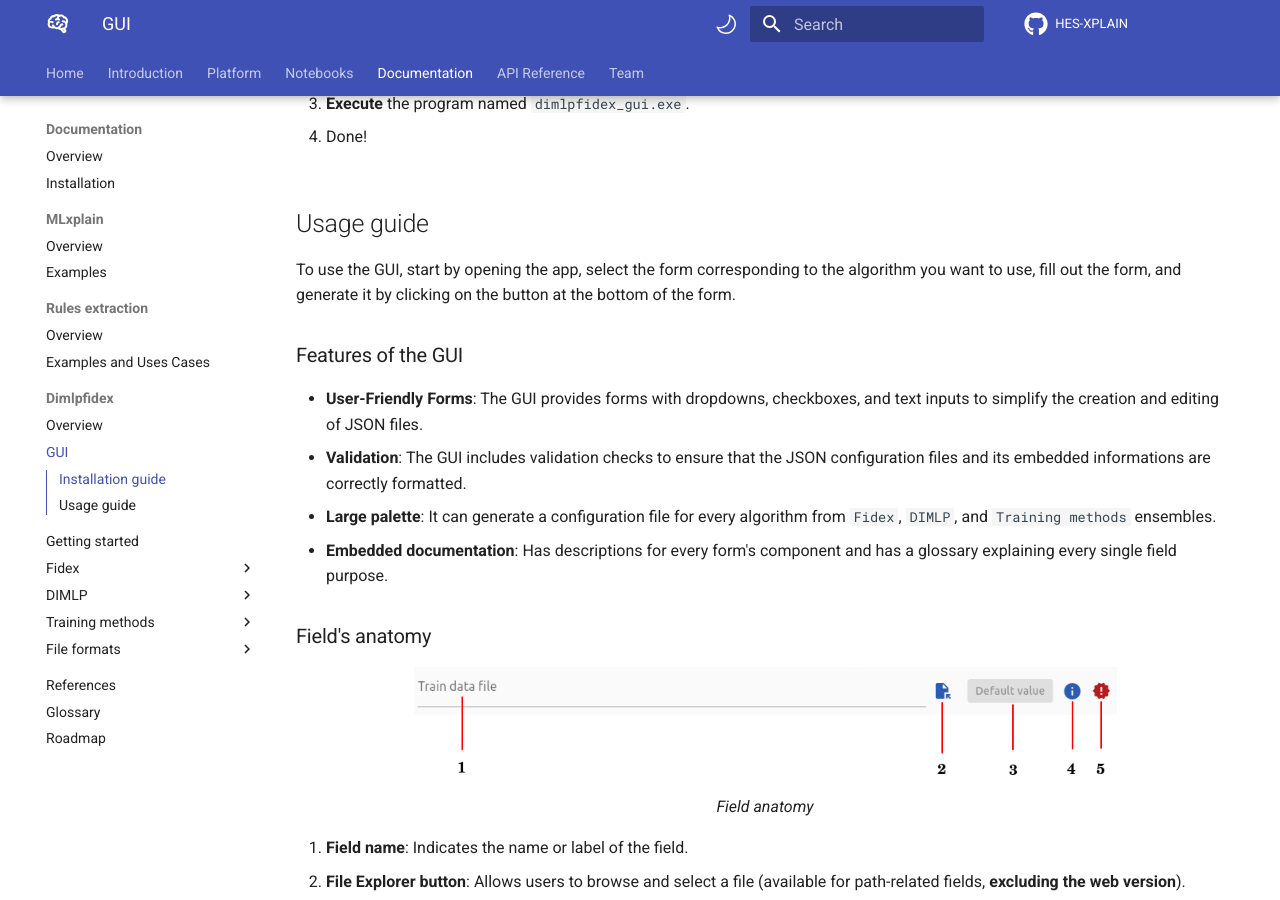
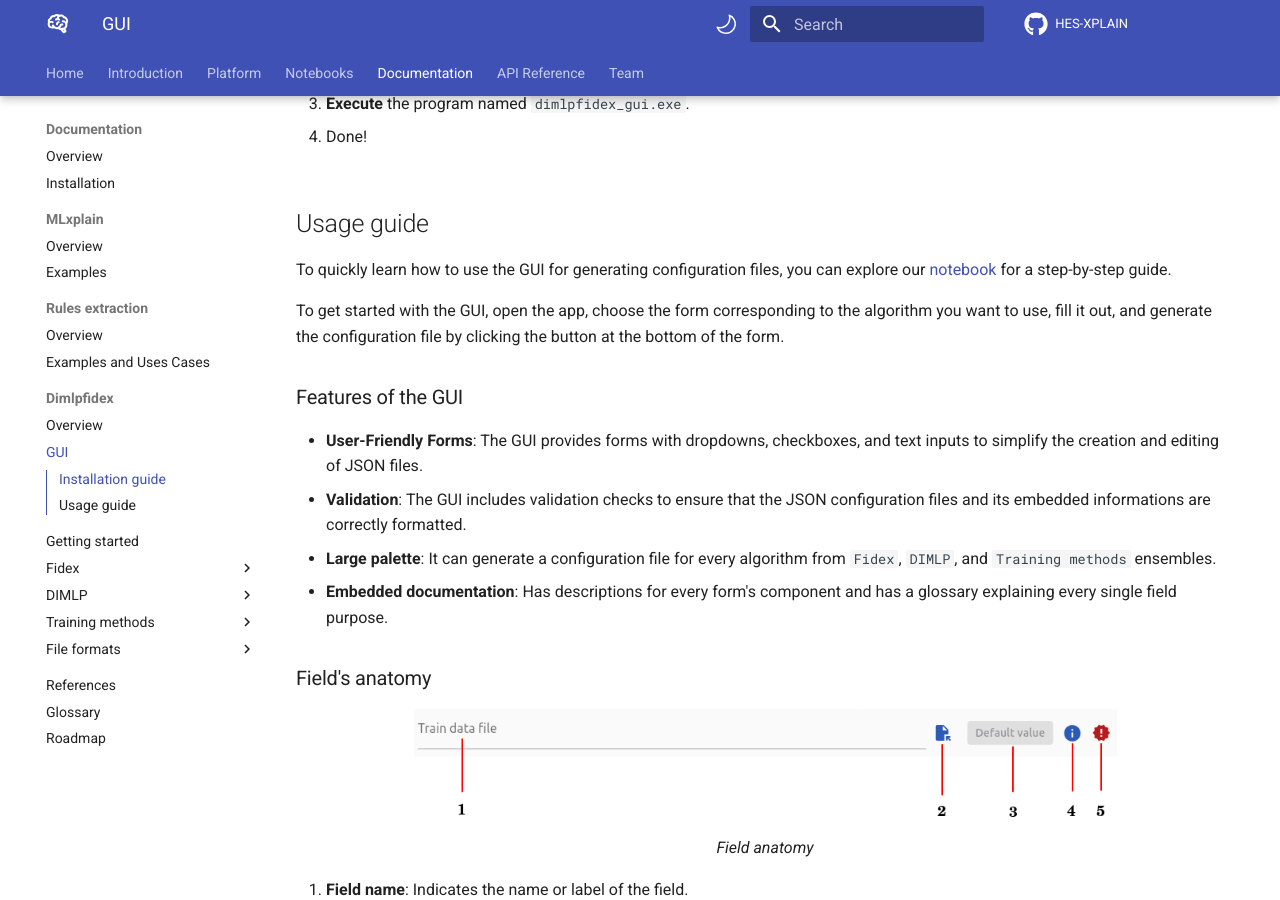
Before and after one commit to HES-XPLAIN/hes-xplain.github.io, an MkDocs documentation site: the page built from docs/documentation/dimlpfidex/gui.md, in a window 1280 px wide and 900 px high, scrolled down 649 px. Built offline with MkDocs 1.6.1 and Material for MkDocs 9.7.7, drawn with Linux system fonts in a browser that asks for light colours; comment, search, counter and statistics services are not loaded.

Commit message:
Added some links

```diff
--- a/docs/documentation/dimlpfidex/gui.md
+++ b/docs/documentation/dimlpfidex/gui.md
@@ -41,7 +41,9 @@ To install the dimlpfidex GUI, follow these steps:
 
 ## Usage guide
 
-To use the GUI, start by opening the app, select the form corresponding to the algorithm you want to use, fill out the form, and generate it by clicking on the button at the bottom of the form.
+To quickly learn how to use the GUI for generating configuration files, you can explore our [notebook](../../notebooks.md#generate-dimlpfidex-json-configuration-files-with-the-gui) for a step-by-step guide.
+
+To get started with the GUI, open the app, choose the form corresponding to the algorithm you want to use, fill it out, and generate the configuration file by clicking the button at the bottom of the form.
 
 ### Features of the GUI
 
```
Also changed, not shown: docs/documentation/dimlpfidex/getting-started.md (+1 -1 lines).
